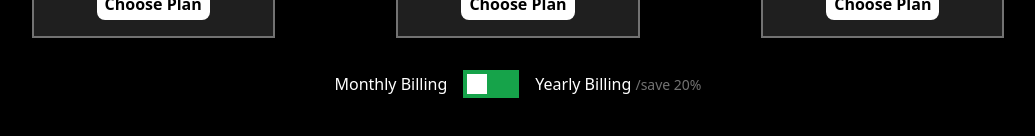
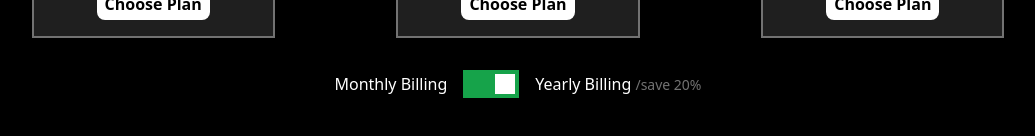
Before and after one commit to DeveloperAromal/PriceHwak, a Next.js app: page /pricing in a window 1280 px wide. Shown: the part 474-610 px from the top of the page, without its empty margins (122-1157 px from the left). Built offline with nearby package versions, Linux system fonts and the light colour scheme.

Commit message:
nojlsjfsdf

```diff
--- a/app/components/Pricing.tsx
+++ b/app/components/Pricing.tsx
@@ -76,7 +76,7 @@ const Pricing = () => {
 
         <div className="changer_button flex items-center">
           <h4 className='mr-4'>Monthly Billing</h4>
-            <div className="greenbox w-14 h-7 bg-green-600 flex items-center p-1 mr-4">
+            <div className="greenbox w-14 h-7 bg-green-600 flex items-center justify-end p-1 mr-4">
               <div className="whitebox bg-white w-5 h-5">
 
               </div>
```
